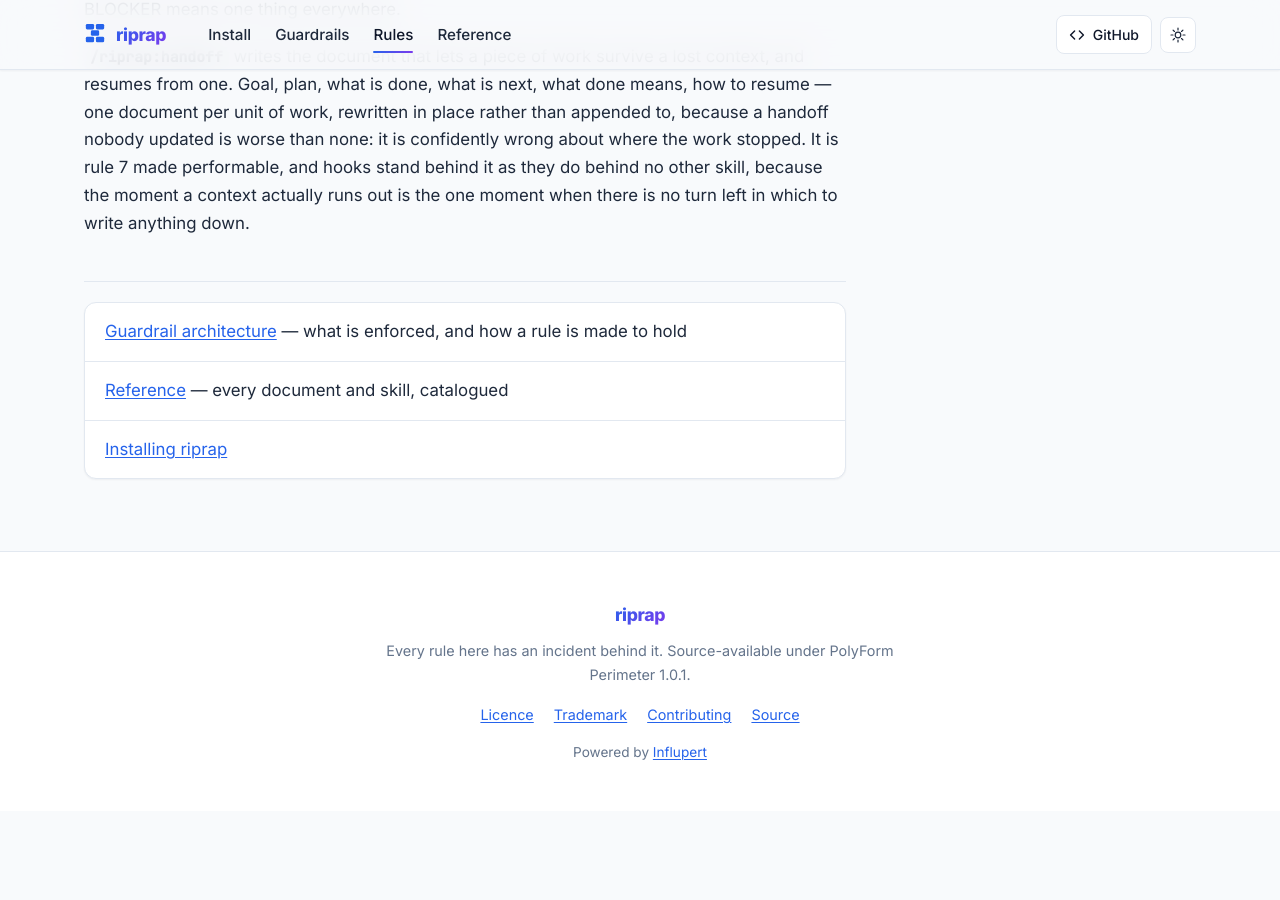
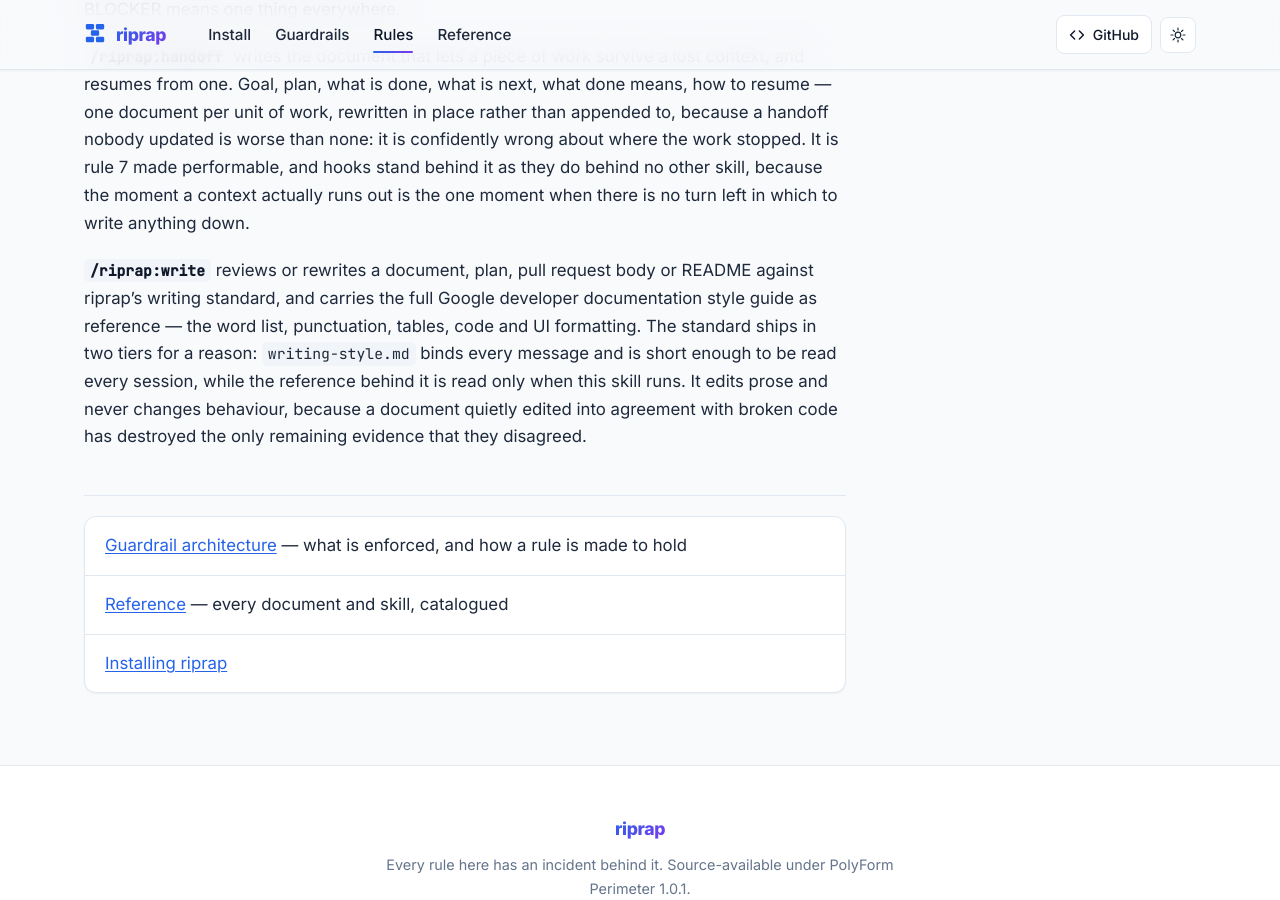
Before and after one commit to influpert/riprap, a Jekyll site: the page built from docs/rules.md, in a window 1280 px wide and 900 px high, scrolled down 7051 px. Built offline with Jekyll 4.4.1, drawn with Linux system fonts in a browser that asks for light colours; before the commit the page ends 7862 px from its top, so only the background shows below that; some of the changed text lies outside the part shown.

Commit message:
Register the write skill on the Codex surface and in every listing
bin/check-codex-plugin holds EXPECTED_SKILLS as a literal, and requires
each name in it to appear in all six top-level documents. Adding a skill
directory alone therefore ships it to Claude Code and leaves it undeclared
for Codex — which is the failure that check exists to catch, and it caught
it.

So EXPECTED_SKILLS gains write, and the six documents gain the name: the
tree diagrams in README.md and docs/index.md, the shared-surface sentence
in docs/install.md, the namespacing sentence in docs/rules.md, and a prose
entry beside the other ten. CLAUDE.md's table gains a row that says the
thing a contributor most needs to know about this skill — reference/ is
generated, so an edit there is gone at the next refresh and the change
belongs in writing-style.md.

The count claims already said eleven. That is the part worth noticing:
every count in the tree was consistent while the skill itself was missing
from five of the places that enumerate them, because a count and a list
are different assertions and only the count was bound. The Codex check is
what binds the list, and it is the reason this was a red build rather than
a documentation gap someone finds in six months.

Co-Authored-By: Claude Opus 5 <noreply@anthropic.com>
Claude-Session: https://claude.ai/code/session_01G9PWXudbBq3yY56uEAzRHL

```diff
--- a/docs/rules.md
+++ b/docs/rules.md
@@ -36,7 +36,8 @@ stating because the alternative looks easier:
 
 The same reasoning covers the skills. They are namespaced by the harness as `/riprap:install`, `/riprap:learn`,
 `/riprap:spec`, `/riprap:architect`, `/riprap:implement`, `/riprap:council`,
-`/riprap:branch-cleaner`, `/riprap:release`, `/riprap:reviewer` and `/riprap:handoff`, so a
+`/riprap:branch-cleaner`, `/riprap:release`, `/riprap:reviewer`, `/riprap:handoff` and
+`/riprap:write`, so a
 repository with its own `/learn` or `/reviewer` keeps it. There is nothing to merge and nothing to collide with.
 
 ## What it costs you in context
@@ -265,6 +266,14 @@ stopped. It is rule 7 made performable, and hooks stand behind it as they do beh
 skill, because the moment a context actually runs out is the one moment when there is no turn
 left in which to write anything down.
 
+**`/riprap:write`** reviews or rewrites a document, plan, pull request body or README against
+riprap's writing standard, and carries the full Google developer documentation style guide as
+reference — the word list, punctuation, tables, code and UI formatting. The standard ships in
+two tiers for a reason: `writing-style.md` binds every message and is short enough to be read
+every session, while the reference behind it is read only when this skill runs. It edits prose
+and never changes behaviour, because a document quietly edited into agreement with broken code
+has destroyed the only remaining evidence that they disagreed.
+
 ---
 
 - [Guardrail architecture](guardrails.md) — what is enforced, and how a rule is made to hold
```
Also changed, not shown: CLAUDE.md (+1 -0 lines), docs/index.md (+1 -0 lines), docs/install.md (+2 -1 lines), README.md, 1 other file.
